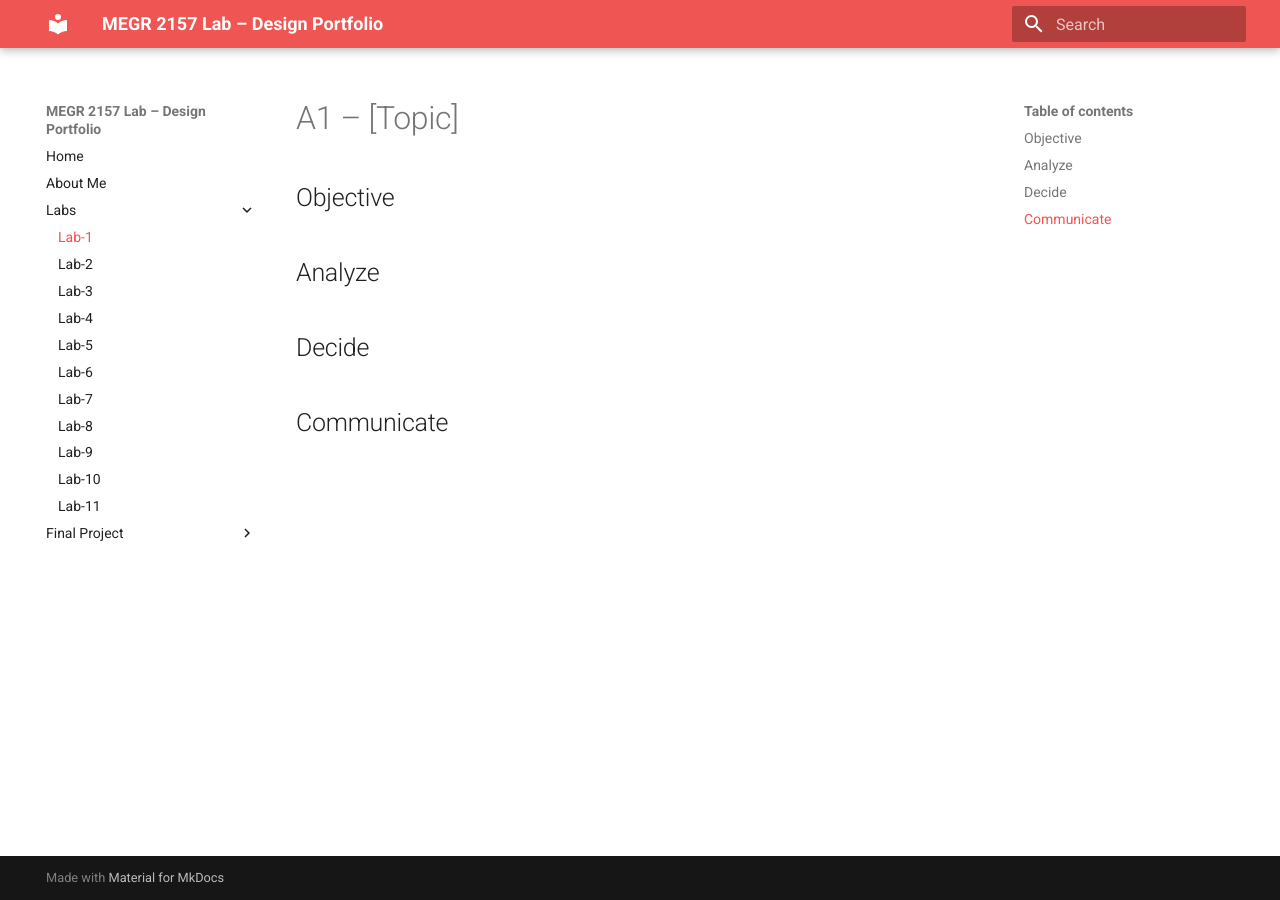
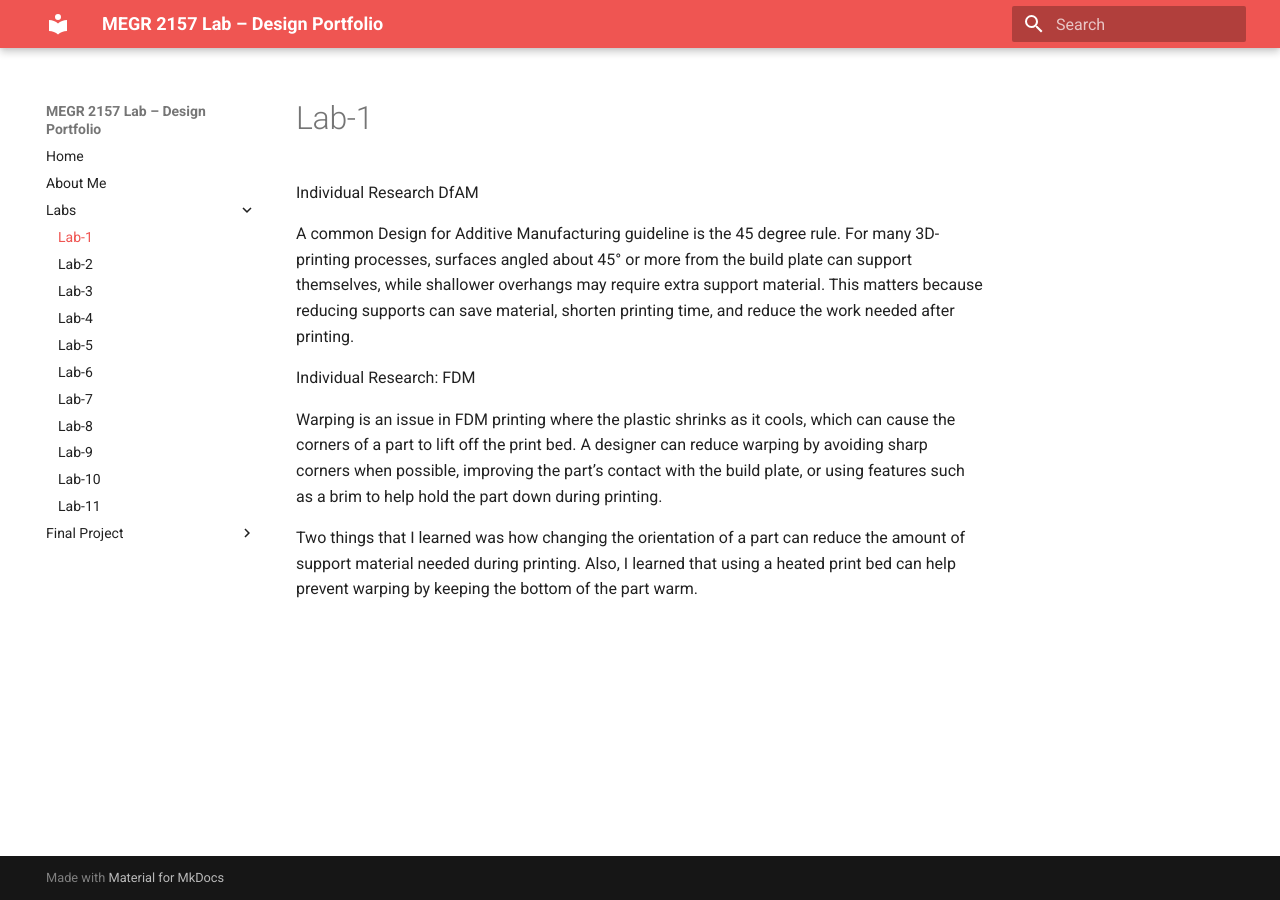
Before and after one commit to aalhadd7/Alhaddad-s-MECH2157-Lab-Portfolio, an MkDocs documentation site: the page built from docs/Labs/L01/index.md, in a window 1280 px wide. Built offline with MkDocs 1.6.1 and Material for MkDocs 9.7.7, drawn with Linux system fonts in a browser that asks for light colours.

Commit message:
Update index.md

```diff
--- a/docs/Labs/L01/index.md
+++ b/docs/Labs/L01/index.md
@@ -1,12 +1,9 @@
-# A1 – [Topic]
+Individual Research DfAM
 
-## Objective
+A common Design for Additive Manufacturing guideline is the 45 degree rule. For many 3D-printing processes, surfaces angled about 45° or more from the build plate can support themselves, while shallower overhangs may require extra support material. This matters because reducing supports can save material, shorten printing time, and reduce the work needed after printing.
 
+Individual Research: FDM
 
-## Analyze
+Warping is an issue in FDM printing where the plastic shrinks as it cools, which can cause the corners of a part to lift off the print bed. A designer can reduce warping by avoiding sharp corners when possible, improving the part’s contact with the build plate, or using features such as a brim to help hold the part down during printing.
 
-
-## Decide
-
-
-## Communicate
+Two things that I learned was how changing the orientation of a part can reduce the amount of support material needed during printing. Also, I learned that using a heated print bed can help prevent warping by keeping the bottom of the part warm.
```
